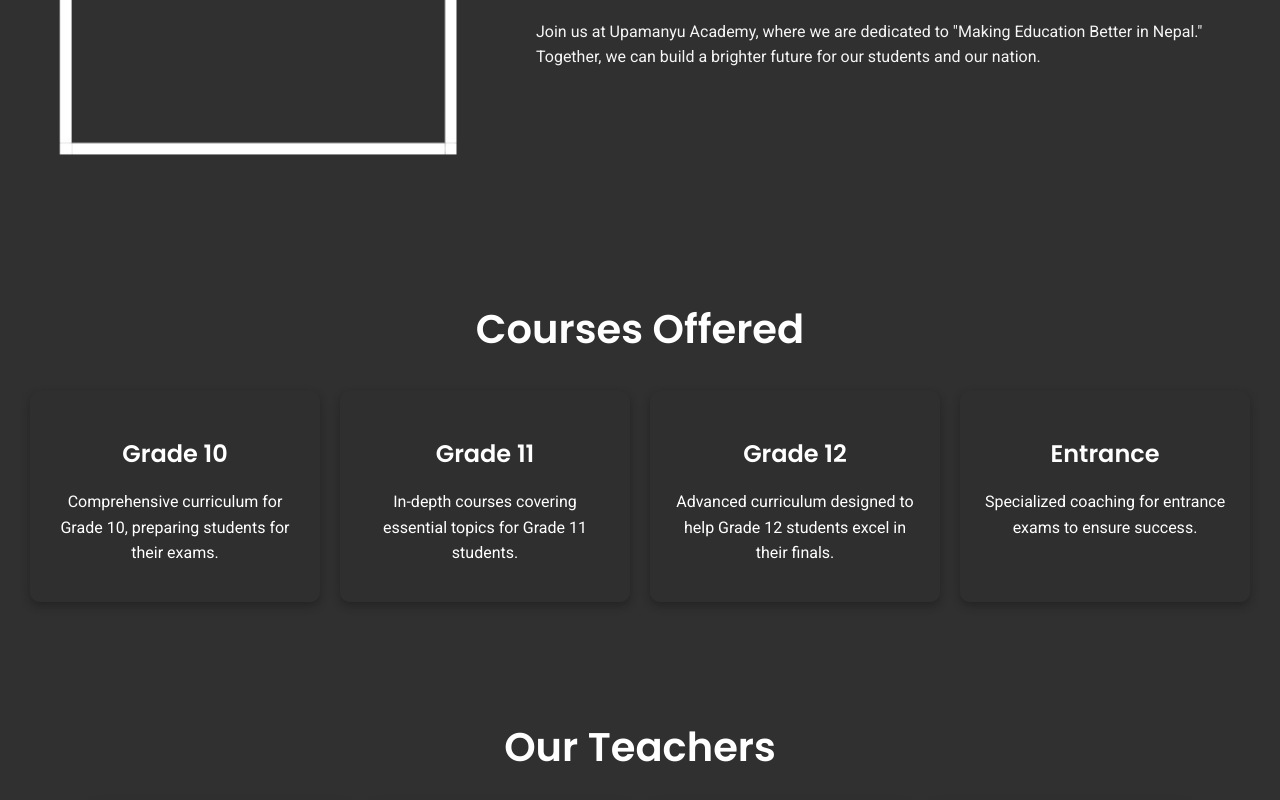
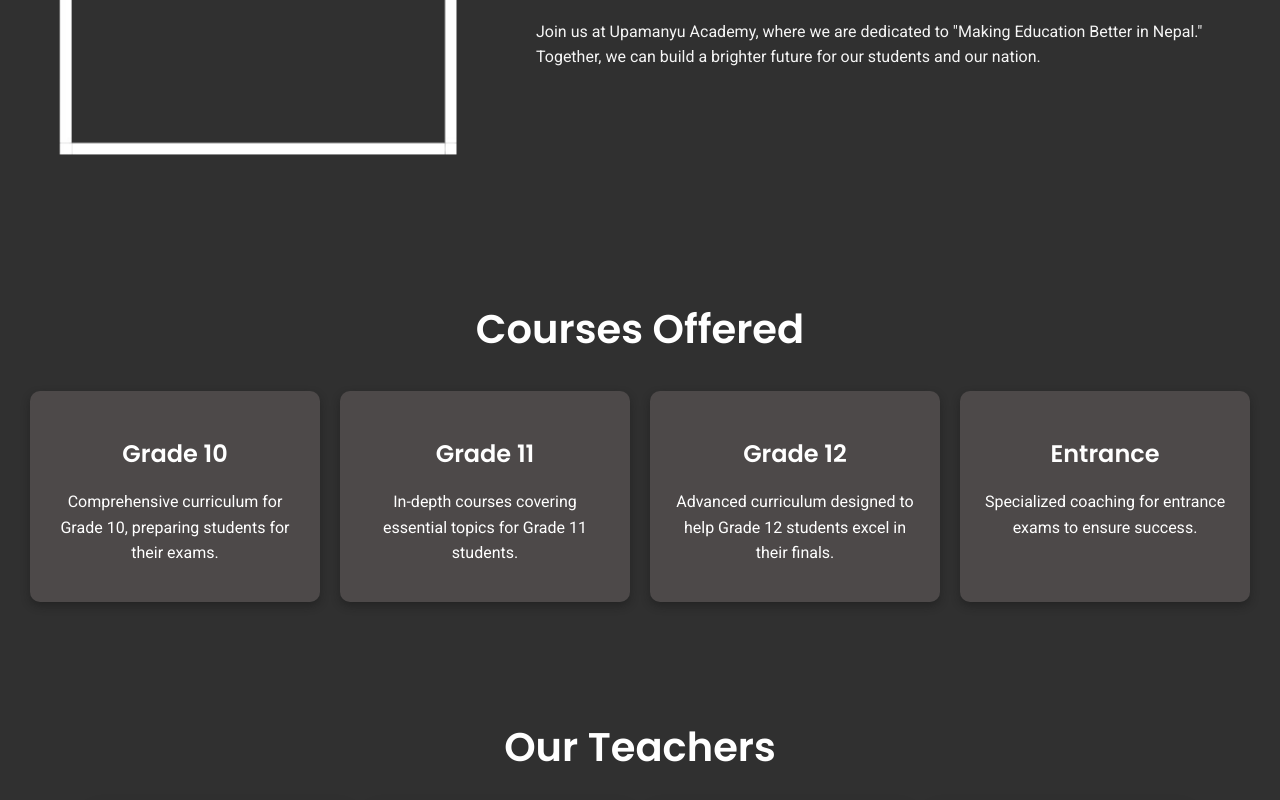
Before and after one commit to yashudkl/Upamanyu-Academy, a React (Create React App) app in the folder U-A-Frontend/: page / in a window 1280 px wide. Shown: the part 410-1210 px from the top of the page. Built offline with nearby package versions, Linux system fonts and the light colour scheme.

Commit message:
background-color-changed

```diff
--- a/U-A-Frontend/src/Courses.css
+++ b/U-A-Frontend/src/Courses.css
@@ -18,7 +18,7 @@
 }
 
 .course-card {
-    background-color: rgba(49, 47, 47, 0.685);
+    background-color: rgba(91, 85, 85, 0.685);
     border-radius: 10px;
     padding: 20px;
     width: 250px;
```
